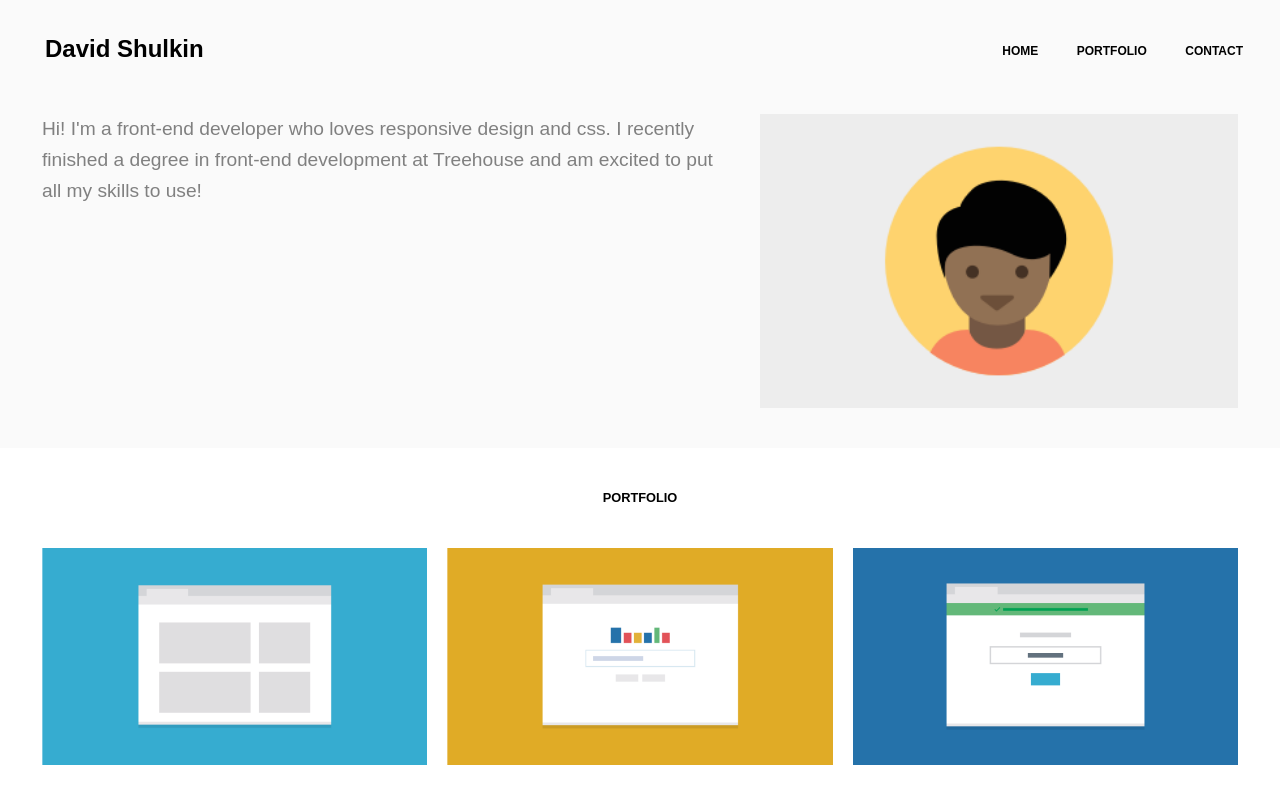
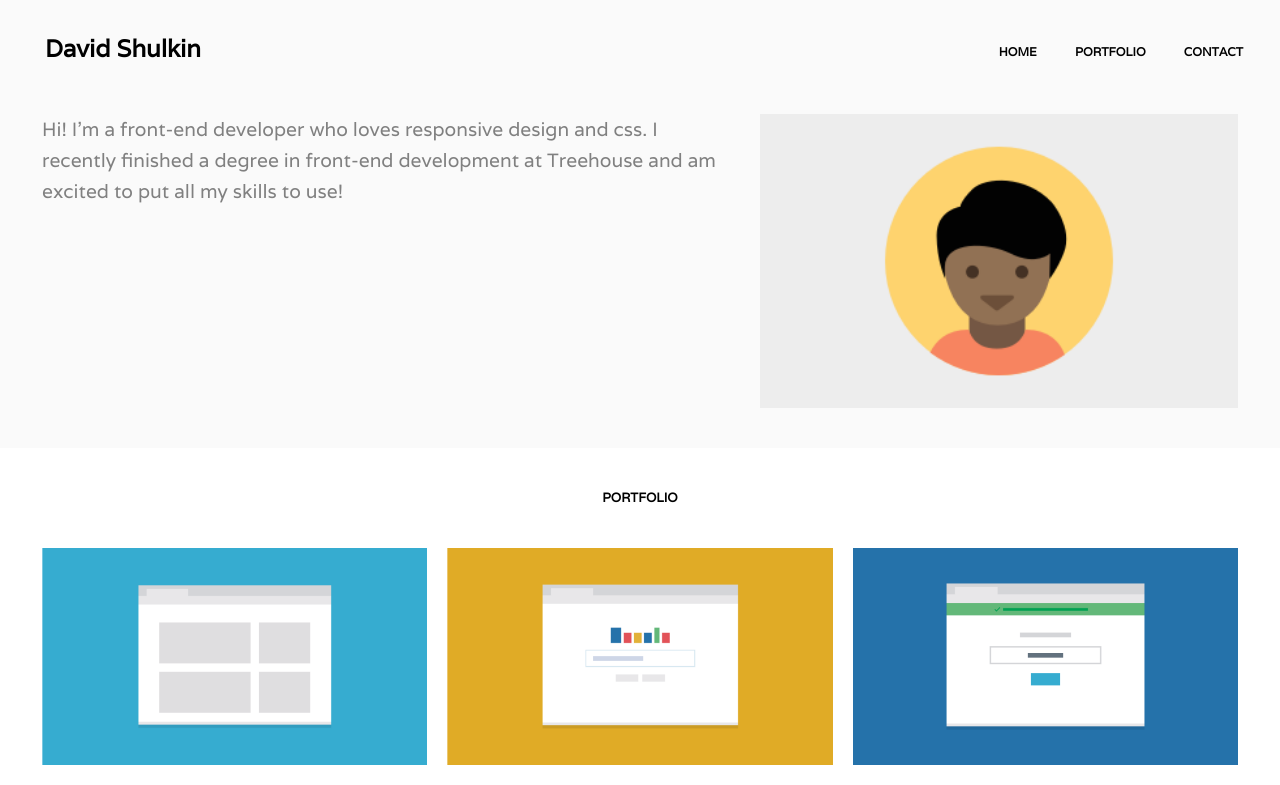
Before and after one commit to DShulkin/Mobile_First_Responsive_Layout, a plain HTML site: page index.html in a window 1280 px wide. Shown: the top 785 px of the page. Drawn offline with Linux system fonts and the light colour scheme.

Commit message:
Added Googe Font Links
Fonts work properly

```diff
--- a/css/styles.css
+++ b/css/styles.css
@@ -6,7 +6,7 @@
 }
 
 body {
-	font-family: 'Varela Round', sans-serif;
+	font-family: 'Varela', sans-serif;
 	line-height: 1.6;
   color: #000;
 }
--- a/index.html
+++ b/index.html
@@ -1,9 +1,12 @@
 <!DOCTYPE html>
 <html lang="en">
 <head>
+
     <meta charset="UTF-8">
     <meta name="viewport" content="width=device-width, initial-scale=1.0">
     <title>Mobile-first Responsive Layout</title>
+    <link rel="preconnect" href="https://fonts.gstatic.com">
+    <link href="https://fonts.googleapis.com/css2?family=Varela&display=swap" rel="stylesheet">
     <link rel="stylesheet" href="css/normalize.css">
     <link rel="stylesheet" href="css/styles.css">
 </head>
```
